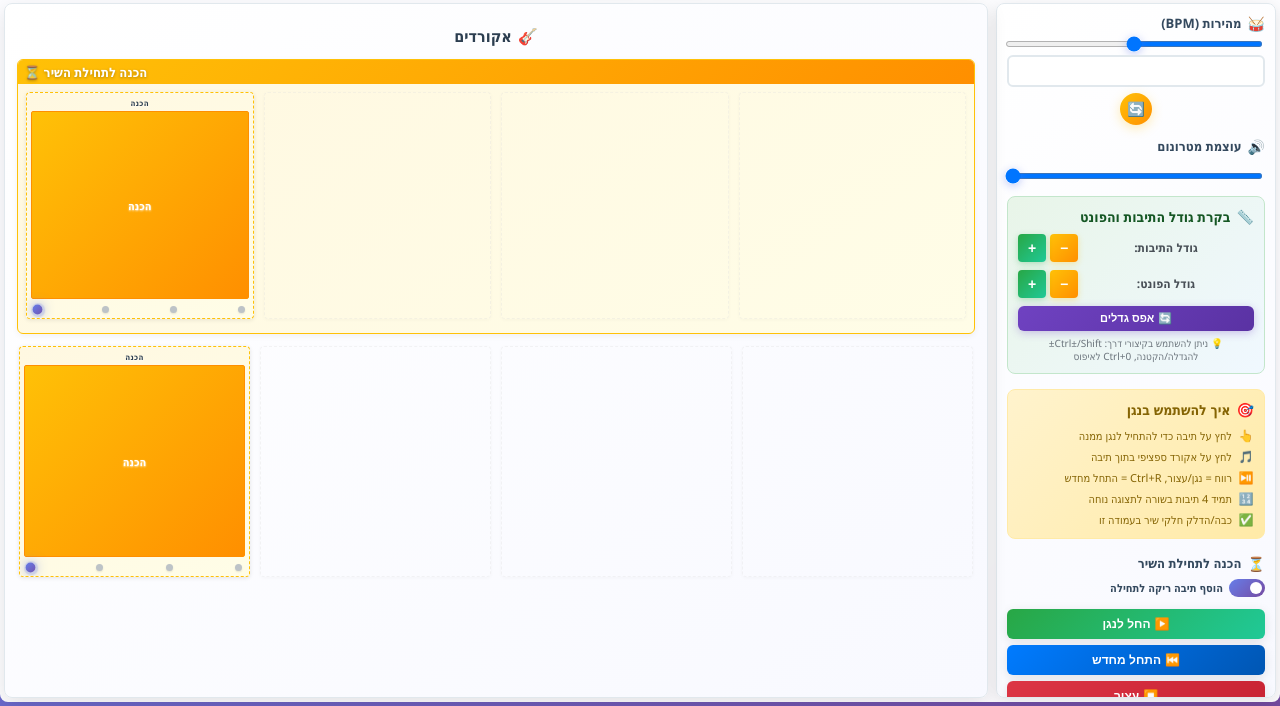
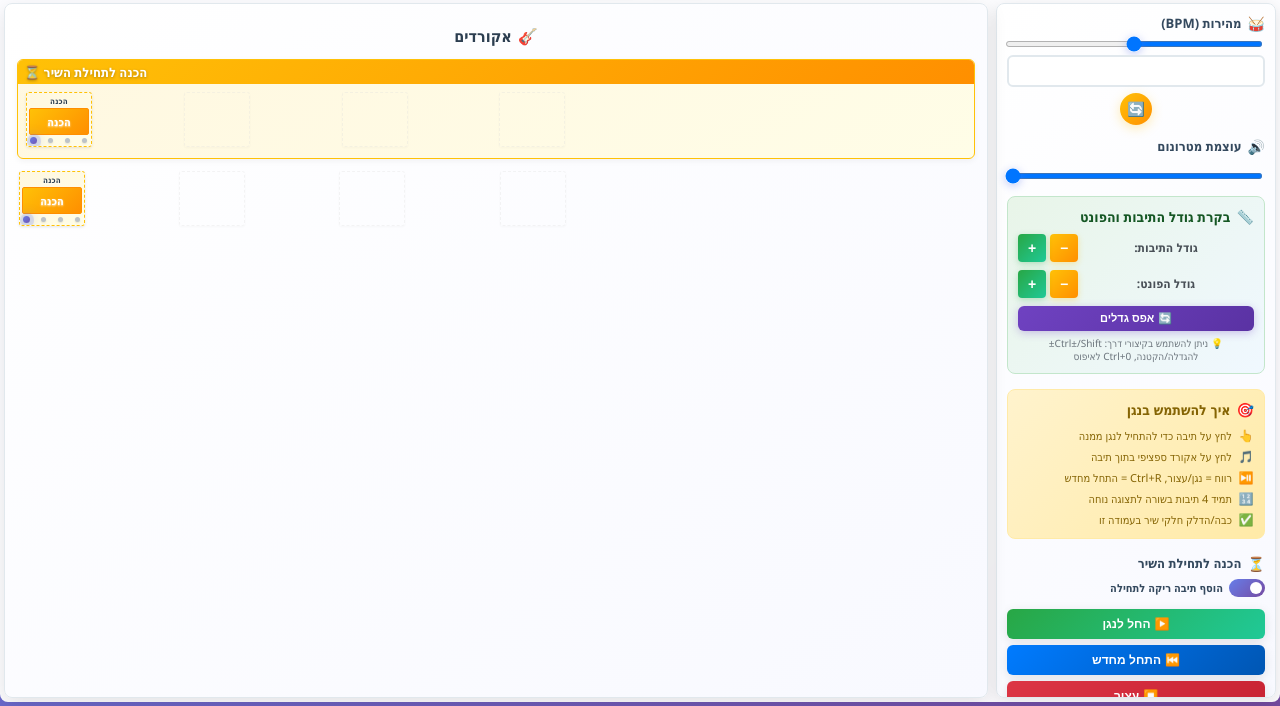
Before and after one commit to rotemakiki/MusicForAll, a Flask app: template templates/play_song.html in a window 1280 px wide. Shown: the part 94-800 px from the top of the page. Run offline with Flask 3, Linux system fonts and the light colour scheme; the template is opened without the code that fills it: most values are stand-ins (such as "Sample title", 1, 10 or a date in 2020).

Commit message:
שינויי גדלים תיבות
שינוי ושיפור לא סופי

```diff
--- a/static/css/play_song.css
+++ b/static/css/play_song.css
@@ -867,17 +867,17 @@ input:checked + .preparation-slider:before {
 /* Fixed 4 per row layout */
 .chord-row {
     display: grid;
-    grid-template-columns: repeat(4, 1fr);
-    gap: 6px;
-    margin-bottom: 6px;
+    grid-template-columns: repeat(6, 1fr);
+    gap: 3px;
+    margin-bottom: 3px;
     width: 100%;
 }
 
 .chord-row.fixed-four-per-row {
     display: grid;
-    grid-template-columns: repeat(4, 1fr);
-    gap: 6px;
-    margin-bottom: 6px;
+    grid-template-columns: repeat(6, 1fr);
+    gap: 3px;
+    margin-bottom: 3px;
 }
 
 /* Measure boxes - Enhanced with better scaling */
@@ -886,17 +886,19 @@ input:checked + .preparation-slider:before {
     flex-direction: column;
     align-items: center;
     border: 1px solid #34495e;
-    border-radius: 4px;
-    padding: 4px;
+    border-radius: 3px;
+    padding: 2px;
     background: linear-gradient(145deg, #ffffff, #f8f9ff);
     transition: all 0.3s cubic-bezier(0.4, 0, 0.2, 1);
     cursor: pointer;
-    box-shadow: 0 1px 4px rgba(0, 0, 0, 0.1);
+    box-shadow: 0 1px 3px rgba(0, 0, 0, 0.1);
     position: relative;
     overflow: hidden;
-    min-height: 60px;
-    aspect-ratio: 1;
+    min-height: 35px;
+    max-height: 45px;
+    aspect-ratio: 1.2;
     transform-origin: center;
+    font-size: 11px;
 }
 
 .measure-box.empty-measure {
@@ -973,42 +975,44 @@ input:checked + .preparation-slider:before {
 }
 
 .measure-title {
-    font-size: 9px;
+    font-size: 10px;
     font-weight: 700;
-    margin-bottom: 3px;
+    margin-bottom: 1px;
     color: #2c3e50;
     text-transform: uppercase;
-    letter-spacing: 0.3px;
+    letter-spacing: 0.2px;
     text-align: center;
     white-space: nowrap;
     overflow: hidden;
     text-overflow: ellipsis;
     width: 100%;
+    height: 12px;
+    line-height: 12px;
 }
 
 .chords-in-measure {
     display: flex;
     width: 100%;
     justify-content: center;
-    margin-bottom: 4px;
+    margin-bottom: 2px;
     gap: 1px;
-    min-height: 18px;
+    min-height: 20px;
     flex-wrap: nowrap;
     overflow: hidden;
     flex: 1;
 }
 
 .chord-box {
-    padding: 2px 1px;
+    padding: 1px;
     text-align: center;
     border: 1px solid #bdc3c7;
     background: rgba(255, 255, 255, 0.9);
     border-radius: 2px;
-    font-weight: 600;
-    font-size: 10px;
+    font-weight: 700;
+    font-size: 14px;
     color: #2c3e50;
     transition: all 0.3s;
-    min-width: 8px;
+    min-width: 10px;
     display: flex;
     align-items: center;
     justify-content: center;
@@ -1019,6 +1023,7 @@ input:checked + .preparation-slider:before {
     white-space: nowrap;
     overflow: hidden;
     text-overflow: ellipsis;
+    min-height: 20px;
 }
 
 .chord-box.preparation-chord {
@@ -1098,14 +1103,14 @@ input:checked + .preparation-slider:before {
     display: flex;
     justify-content: space-between;
     width: 100%;
-    margin-top: 3px;
-    padding: 0 3px;
-    min-height: 8px;
+    margin-top: 1px;
+    padding: 0 2px;
+    min-height: 6px;
+    max-height: 8px;
 }
-
 .beat-dot {
-    width: 7px;
-    height: 7px;
+    width: 5px;
+    height: 5px;
     border-radius: 50%;
     background-color: #bdc3c7;
     transition: all 0.4s cubic-bezier(0.4, 0, 0.2, 1);
```
